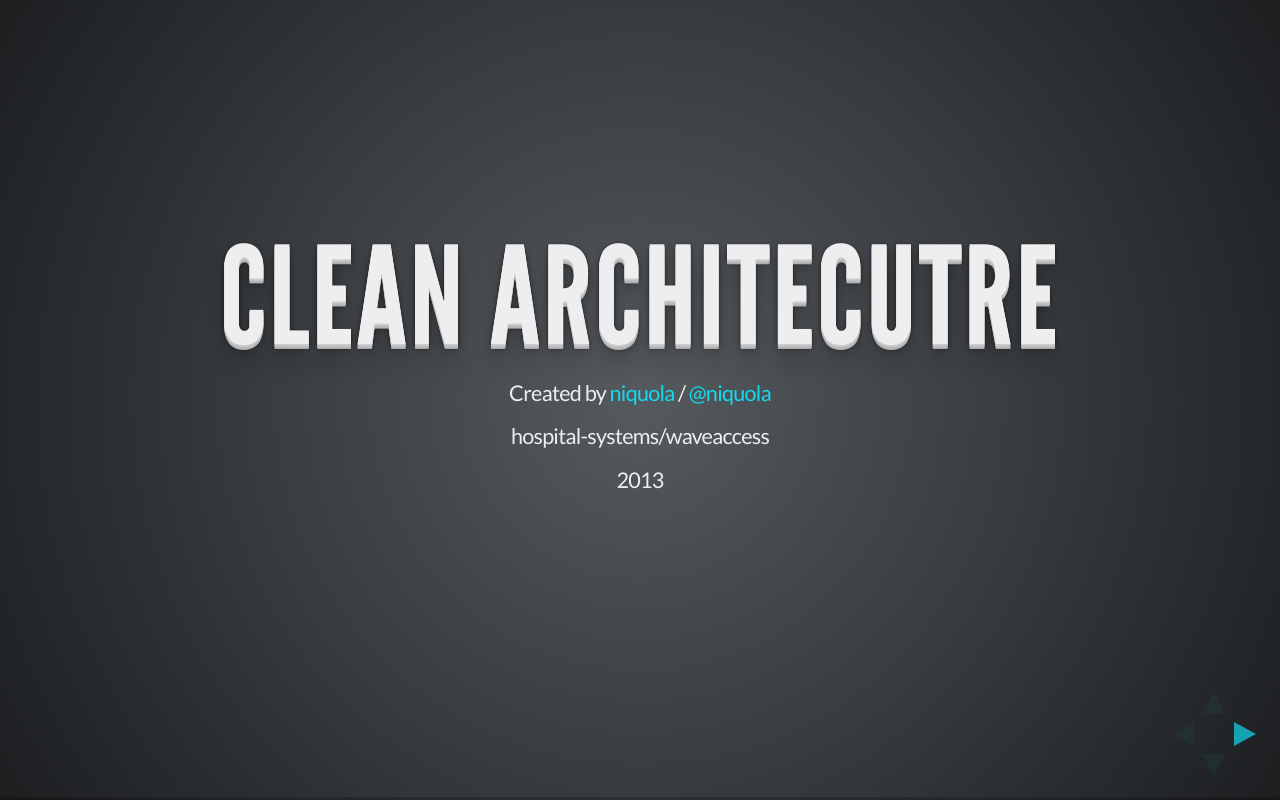
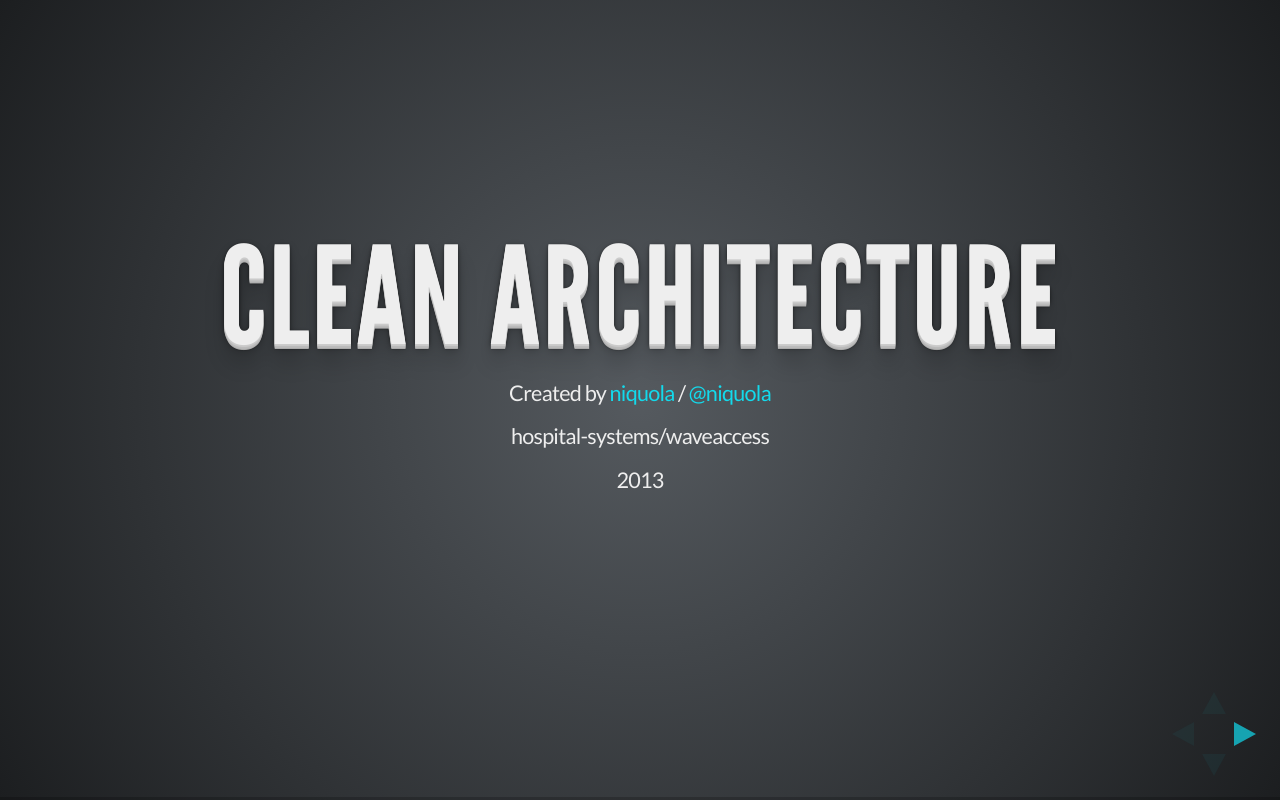
Before and after one commit to niquola/clean-architecture-slides, a website: page index.html in a window 1280 px wide. Drawn offline with Linux system fonts and the light colour scheme.

Commit message:
Update index.html
title fix

```diff
--- a/index.html
+++ b/index.html
@@ -45,7 +45,7 @@
     <div class="reveal">
       <div class="slides">
         <section>
-        <h1>cLean Architecutre</h1>
+        <h1>cLean Architecture</h1>
         <p>
         <small>Created by <a href="http://github.com/niquola">niquola</a> / <a href="http://twitter.com/niquola">@niquola</a></small>
         <br/>
```
